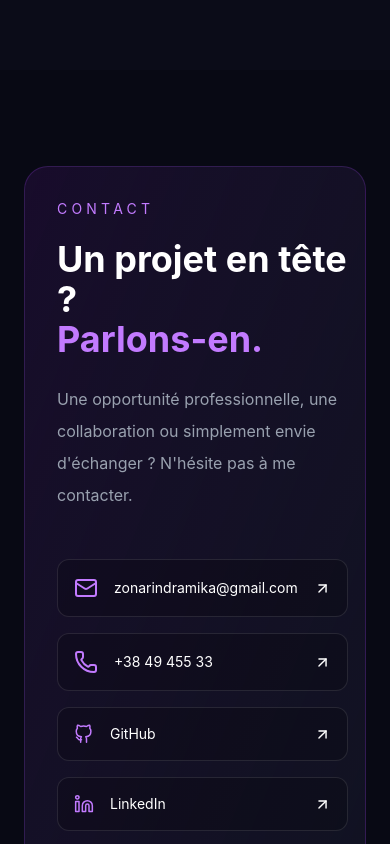
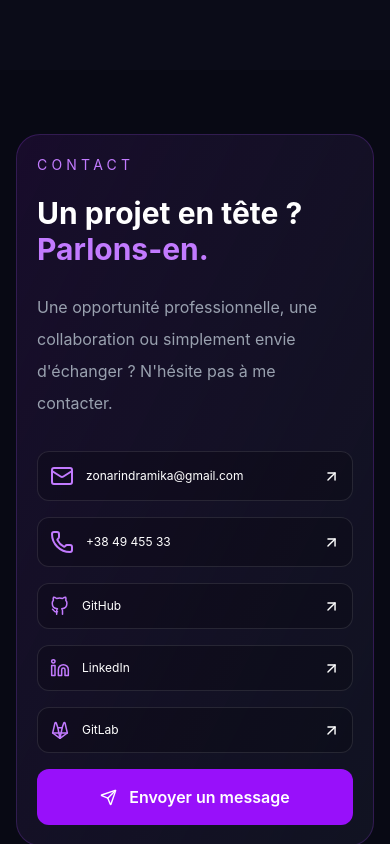
Before and after one commit to ZoNarindra/portfolio, a React (Vite) app: page / in a window 390 px wide. Shown: the part 6660-7504 px from the top of the page. Built offline with nearby package versions, Linux system fonts and the light colour scheme.

Commit message:
design contact

```diff
--- a/src/components/Contact.tsx
+++ b/src/components/Contact.tsx
@@ -13,12 +13,12 @@ function SocialIcon({ name }: { name: "github" | "linkedin" | "gitlab" }) {
 
 export default function Contact() {
   return (
-    <section id="contact" className="scroll-mt-24 px-6 py-24 lg:px-12">
-      <div className="mx-auto max-w-7xl rounded-3xl border border-purple-500/20 bg-gradient-to-br from-purple-900/20 to-[#111322] p-8 md:p-14">
-        <div className="grid items-center gap-12 md:grid-cols-2">
+    <section id="contact" className="scroll-mt-24 px-4 py-16 sm:px-6 sm:py-24 lg:px-12">
+      <div className="mx-auto max-w-7xl rounded-3xl border border-purple-500/20 bg-gradient-to-br from-purple-900/20 to-[#111322] p-5 sm:p-8 md:p-14">
+        <div className="grid min-w-0 items-center gap-8 md:grid-cols-2 md:gap-12">
           <div>
             <p className="text-sm tracking-[0.3em] text-purple-400">CONTACT</p>
-            <h2 className="mt-5 text-4xl font-bold md:text-5xl">
+            <h2 className="mt-5 text-3xl font-bold sm:text-4xl md:text-5xl">
               Un projet en tête ?
               <br />
               <span className="text-purple-400">Parlons-en.</span>
@@ -29,31 +29,31 @@ export default function Contact() {
             </p>
           </div>
 
-          <div className="space-y-4">
-            <a href="mailto:zonarindramika@gmail.com" className="flex items-center gap-4 rounded-xl border border-white/10 bg-black/20 p-4 transition hover:border-purple-500/40">
+          <div className="min-w-0 space-y-4">
+            <a href="mailto:zonarindramika@gmail.com" className="flex min-w-0 items-center gap-3 rounded-xl border border-white/10 bg-black/20 p-3 transition hover:border-purple-500/40 sm:gap-4 sm:p-4">
               <Mail className="text-purple-400" />
-              <span className="flex-1 text-sm">zonarindramika@gmail.com</span>
-              <ArrowUpRight size={17} />
+              <span className="min-w-0 flex-1 break-all text-xs sm:text-sm">zonarindramika@gmail.com</span>
+              <ArrowUpRight className="shrink-0" size={17} />
             </a>
-            <a href="tel:+384945533" className="flex items-center gap-4 rounded-xl border border-white/10 bg-black/20 p-4 transition hover:border-purple-500/40">
+            <a href="tel:+384945533" className="flex min-w-0 items-center gap-3 rounded-xl border border-white/10 bg-black/20 p-3 transition hover:border-purple-500/40 sm:gap-4 sm:p-4">
               <Phone className="text-purple-400" />
-              <span className="flex-1 text-sm">+38 49 455 33</span>
-              <ArrowUpRight size={17} />
+              <span className="min-w-0 flex-1 text-xs sm:text-sm">+38 49 455 33</span>
+              <ArrowUpRight className="shrink-0" size={17} />
             </a>
-            <a href="https://github.com/" target="_blank" rel="noreferrer" className="flex items-center gap-4 rounded-xl border border-white/10 bg-black/20 p-4 transition hover:border-purple-500/40">
+            <a href="https://github.com/" target="_blank" rel="noreferrer" className="flex min-w-0 items-center gap-3 rounded-xl border border-white/10 bg-black/20 p-3 transition hover:border-purple-500/40 sm:gap-4 sm:p-4">
               <SocialIcon name="github" />
-              <span className="flex-1 text-sm">GitHub</span>
-              <ArrowUpRight size={17} />
+              <span className="min-w-0 flex-1 text-xs sm:text-sm">GitHub</span>
+              <ArrowUpRight className="shrink-0" size={17} />
             </a>
-            <a href="https://linkedin.com/" target="_blank" rel="noreferrer" className="flex items-center gap-4 rounded-xl border border-white/10 bg-black/20 p-4 transition hover:border-purple-500/40">
+            <a href="https://linkedin.com/" target="_blank" rel="noreferrer" className="flex min-w-0 items-center gap-3 rounded-xl border border-white/10 bg-black/20 p-3 transition hover:border-purple-500/40 sm:gap-4 sm:p-4">
               <SocialIcon name="linkedin" />
-              <span className="flex-1 text-sm">LinkedIn</span>
-              <ArrowUpRight size={17} />
+              <span className="min-w-0 flex-1 text-xs sm:text-sm">LinkedIn</span>
+              <ArrowUpRight className="shrink-0" size={17} />
             </a>
-            <a href="https://gitlab.com/" target="_blank" rel="noreferrer" className="flex items-center gap-4 rounded-xl border border-white/10 bg-black/20 p-4 transition hover:border-purple-500/40">
+            <a href="https://gitlab.com/" target="_blank" rel="noreferrer" className="flex min-w-0 items-center gap-3 rounded-xl border border-white/10 bg-black/20 p-3 transition hover:border-purple-500/40 sm:gap-4 sm:p-4">
               <SocialIcon name="gitlab" />
-              <span className="flex-1 text-sm">GitLab</span>
-              <ArrowUpRight size={17} />
+              <span className="min-w-0 flex-1 text-xs sm:text-sm">GitLab</span>
+              <ArrowUpRight className="shrink-0" size={17} />
             </a>
             <a href="mailto:zonarindramika@gmail.com" className="flex items-center justify-center gap-3 rounded-xl bg-purple-600 p-4 font-semibold transition hover:bg-purple-500">
               <Send size={17} /> Envoyer un message
```
